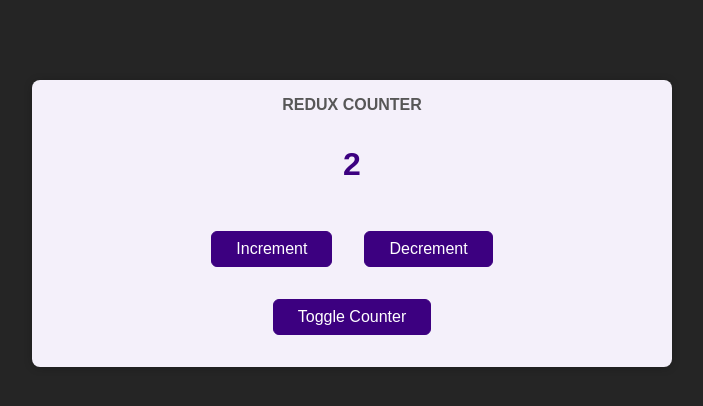
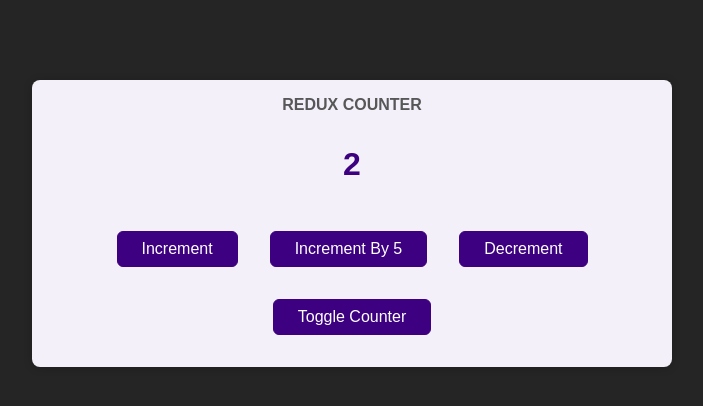
Before and after one commit to LBruner/react-course, a React (Create React App) app: page / in a window 1280 px wide. Shown: the top 406 px of the page, without its empty margins (288-991 px from the left). Built offline with nearby package versions, Linux system fonts and the light colour scheme.

Commit message:
video 12-13

```diff
--- a/src/Components/Counter.js
+++ b/src/Components/Counter.js
@@ -10,6 +10,11 @@
     const incrementHandler = () =>{
         dispatch({type: 'INCREMENT'})
     }
+
+    const increaseHandler = () =>{
+        dispatch({type: 'INCREASE', amount: 10})
+    }
+
     const decrementHandler = () =>{
         dispatch({type: 'DECREMENT'})
     }
@@ -19,6 +24,7 @@
             <div className={classes.value}>{counter}</div>
             <div>
                 <button onClick={incrementHandler}>Increment</button>
+                <button onClick={increaseHandler}>Increment By 5</button>
                 <button onClick={decrementHandler}>Decrement</button>
             </div>
             <button onClick={toggleCounterHandler}>Toggle Counter</button>
--- a/src/index.js
+++ b/src/index.js
@@ -3,6 +3,6 @@
 import {Provider} from "react-redux";
 import './index.css';
 import App from './App';
-import store from "./store";
+import store from "./store/store";
 
 ReactDOM.render(<Provider store={store}><App /></Provider>, document.getElementById('root'));
--- a/src/store/index.js
+++ b/src/store/store.js
@@ -5,7 +5,9 @@
         return {counter: state.counter + 1}
     if (action.type === 'DECREMENT')
         return {counter: state.counter - 1}
-
+    if (action.type === 'INCREASE'){
+        return {counter: state.counter + action.amount}
+    }
     return state;
 }
 
```
